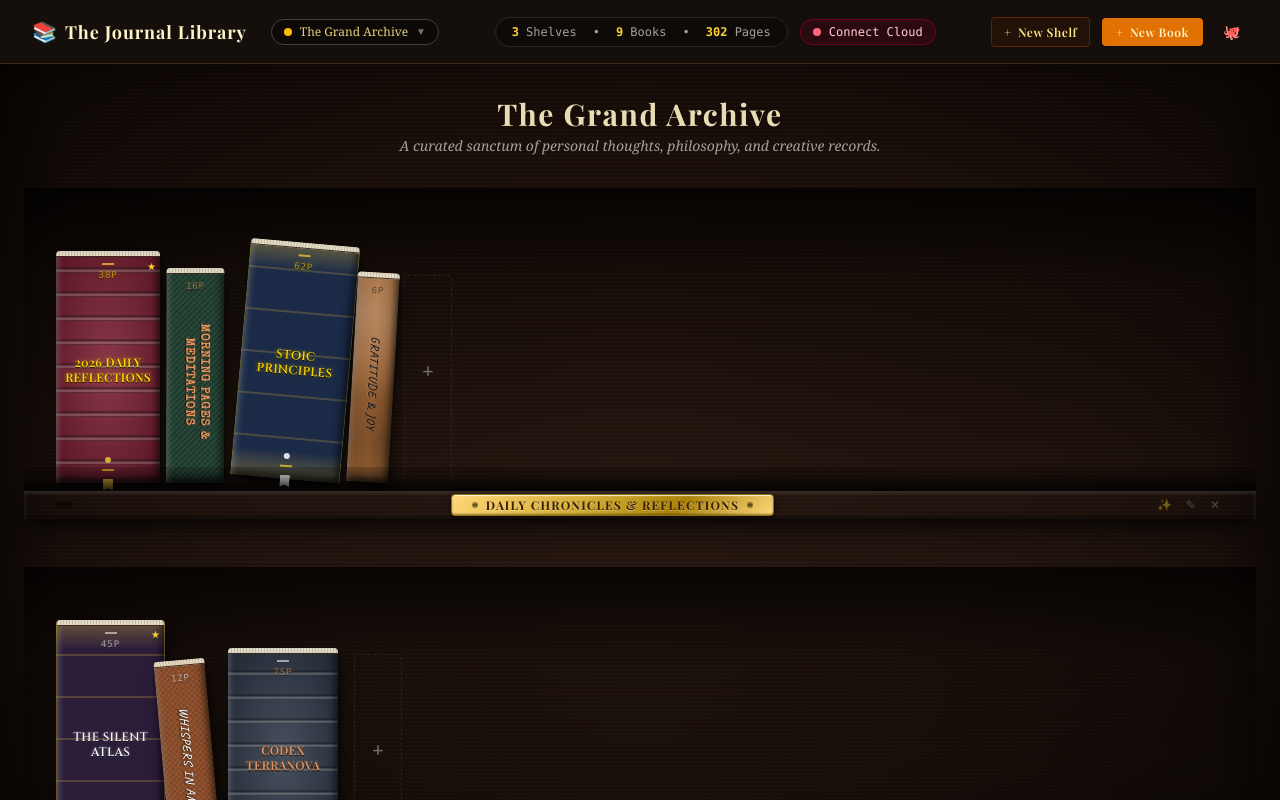
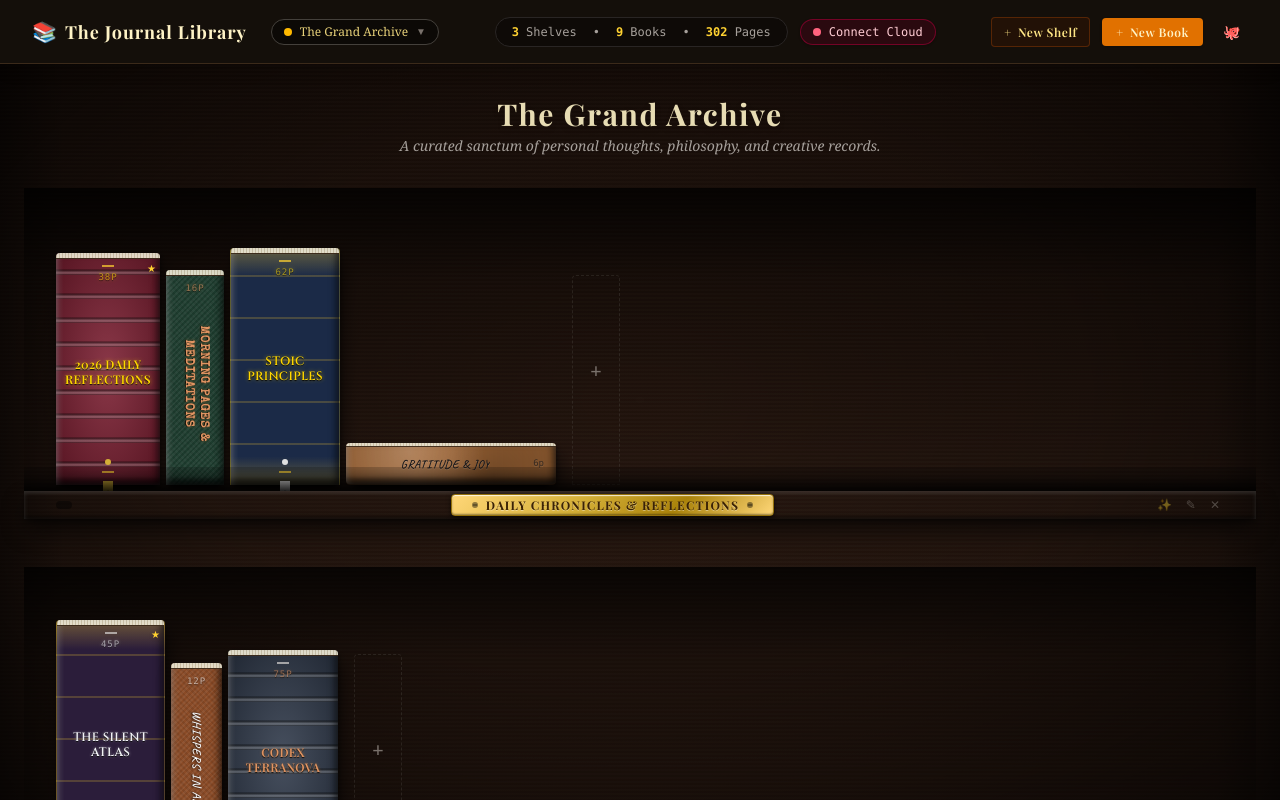
Before and after one commit to janlofredy/TheLibrary, a Vue app: page / in a window 1280 px wide. Shown: the top 800 px of the page. Built offline with nearby package versions, Linux system fonts and the light colour scheme; a web font is replaced by a local one.

Commit message:
fix(bookshelf): restore first-principles physical leaning engine with dynamic gap reach, mutual A-frames, domino cascades, and wall contact

```diff
--- a/src/components/bookshelf/ShelfRow.vue
+++ b/src/components/bookshelf/ShelfRow.vue
@@ -44,7 +44,6 @@
             :book="item.book"
             :left-neighbor="item.leftNeighbor"
             :right-neighbor="item.rightNeighbor"
-            :physics-transform="item.physicsTransform"
             @select="handleSelectBook"
             @edit="handleEditBook"
           />
@@ -133,8 +132,7 @@ import { ref, computed } from 'vue'
 import type { Shelf, Book } from '@/types/journal'
 import { useLibraryStore } from '@/stores/libraryStore'
 import { calculateSpineWidth, calculateBookHeight, getBookSizing, type NeighborInfo } from '@/utils/bookSizing'
-import { createShelfPhysics } from '@/physics/shelfPhysics'
-import BookSpine, { type PhysicsOverride } from './BookSpine.vue'
+import BookSpine from './BookSpine.vue'
 
 const props = defineProps<{
   shelf: Shelf
@@ -145,8 +143,6 @@ const shelfTrack = ref<HTMLElement | null>(null)
 const shelfCanvas = ref<HTMLElement | null>(null)
 const dragIndicatorX = ref<number | null>(null)
 
-const shelfPhysics = createShelfPhysics(900, 265)
-
 interface PositionedBook {
   book: Book
   x: number
@@ -155,7 +151,6 @@ interface PositionedBook {
   isFlat: boolean
   leftNeighbor: NeighborInfo | null
   rightNeighbor: NeighborInfo | null
-  physicsTransform?: PhysicsOverride
 }
 
 const positionedBooks = computed<PositionedBook[]>(() => {
@@ -168,21 +163,16 @@ const positionedBooks = computed<PositionedBook[]>(() => {
     return aX - bX
   })
 
-  const canvasW = shelfCanvas.value?.clientWidth || 900
-  const physicalTransforms = shelfPhysics.syncBooks(shelfBooks, canvasW, 265)
-
   let currentFlowX = 0
-  const calculatedItems: { book: Book; x: number; width: number; height: number; isFlat: boolean; physicsTransform?: PhysicsOverride }[] = []
+  const calculatedItems: { book: Book; x: number; width: number; height: number; isFlat: boolean }[] = []
 
   for (const book of sorted) {
-    const pt = physicalTransforms.get(book.id)
     const isExplicitFlat = book.layerMode === 'horizontal-stack'
     const spineW = calculateSpineWidth(book.pageCount || 0)
     const bookH = calculateBookHeight(book.id)
     const flatLength = bookH
-    const bookWidth = pt ? pt.width : (isExplicitFlat ? flatLength : spineW)
-    const bookHeight = pt ? pt.height : (isExplicitFlat ? spineW : bookH)
-    const isFlat = pt ? pt.isFlat : isExplicitFlat
+    const bookWidth = isExplicitFlat ? flatLength : spineW
+    const bookHeight = isExplicitFlat ? spineW : bookH
 
     let x = book.positionX
     if (x === undefined || x < 0) {
@@ -194,16 +184,22 @@ const positionedBooks = computed<PositionedBook[]>(() => {
       x,
       width: bookWidth,
       height: bookHeight,
-      isFlat,
-      physicsTransform: pt ? {
-        width: pt.width,
-        height: pt.height,
-        angleDeg: pt.angleDeg,
-        isFlat: pt.isFlat,
-      } : undefined,
+      isFlat: isExplicitFlat,
     })
 
     currentFlowX = Math.max(currentFlowX, x + bookWidth + 6)
+  }
+
+  const canvasW = shelfCanvas.value?.clientWidth || 900
+
+  // Pre-resolve isFlat status for books falling flat on open floor
+  const preliminarySizings = calculatedItems.map(item => getBookSizing(item.book, undefined, canvasW))
+  for (let i = 0; i < calculatedItems.length; i++) {
+    if (preliminarySizings[i].isFlat) {
+      calculatedItems[i].isFlat = true
+      calculatedItems[i].width = preliminarySizings[i].width
+      calculatedItems[i].height = preliminarySizings[i].height
+    }
   }
 
   // Determine physical neighbor contact information
@@ -247,8 +243,26 @@ const positionedBooks = computed<PositionedBook[]>(() => {
       isFlat: current.isFlat,
       leftNeighbor,
       rightNeighbor,
-      physicsTransform: current.physicsTransform,
     })
+  }
+
+  // 2-Pass Cascading Lean Propagation (Right-to-Left for right-leaning stacks, Left-to-Right for left-leaning stacks)
+  const sizings = result.map(p => getBookSizing(p.book, { left: p.leftNeighbor, right: p.rightNeighbor }, canvasW))
+
+  // Propagate Right-to-Left (books leaning right towards already-tilted neighbors)
+  for (let i = result.length - 2; i >= 0; i--) {
+    if (result[i].rightNeighbor) {
+      result[i].rightNeighbor!.rotationDeg = sizings[i + 1].rotationDeg
+      sizings[i] = getBookSizing(result[i].book, { left: result[i].leftNeighbor, right: result[i].rightNeighbor }, canvasW)
+    }
+  }
+
+  // Propagate Left-to-Right (books leaning left towards already-tilted neighbors)
+  for (let i = 1; i < result.length; i++) {
+    if (result[i].leftNeighbor) {
+      result[i].leftNeighbor!.rotationDeg = sizings[i - 1].rotationDeg
+      sizings[i] = getBookSizing(result[i].book, { left: result[i].leftNeighbor, right: result[i].rightNeighbor }, canvasW)
+    }
   }
 
   return result
```
